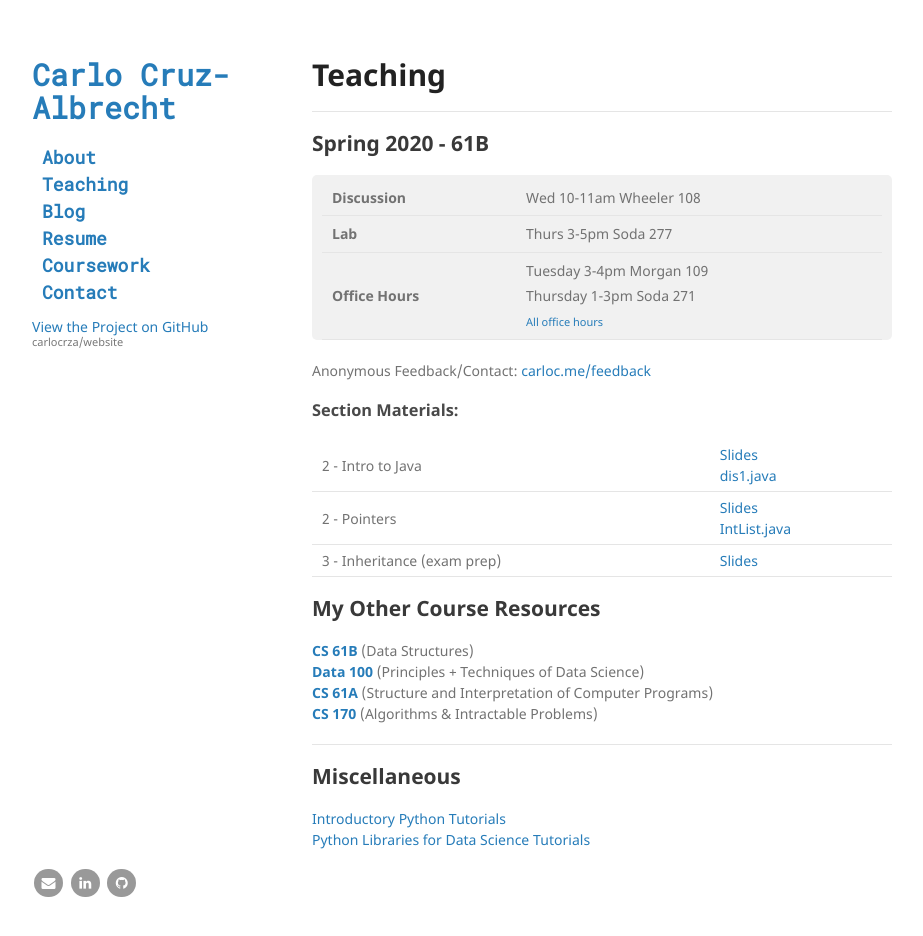
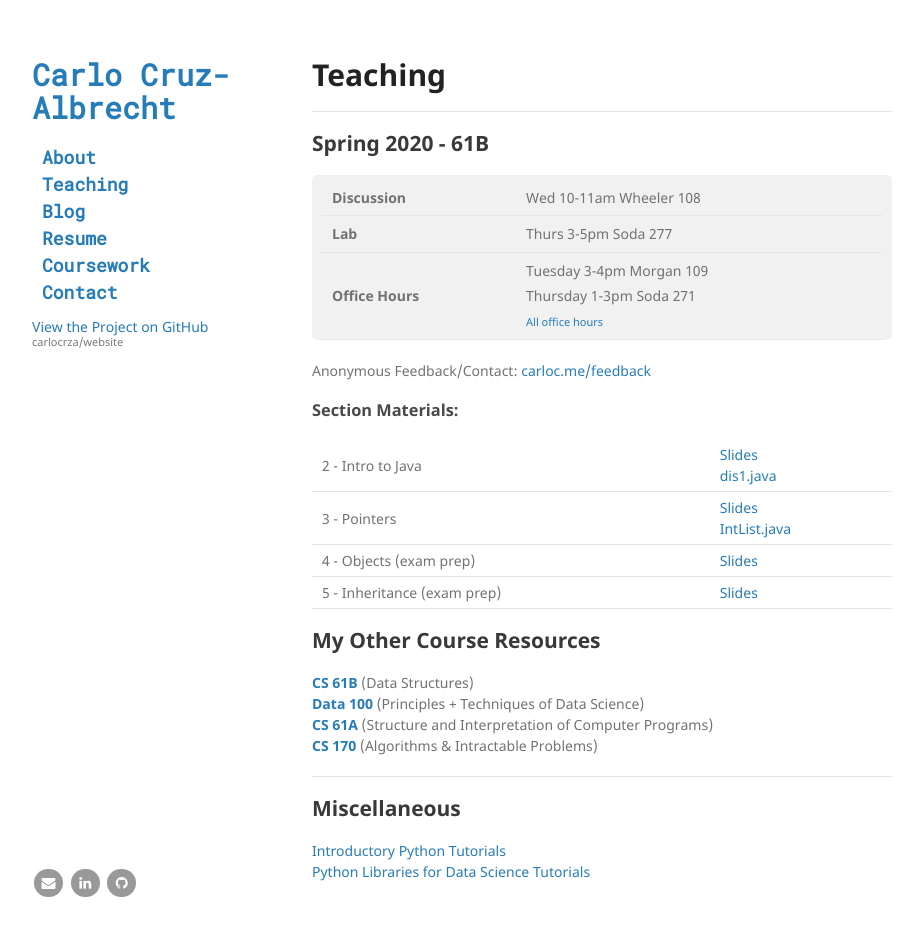
Before and after one commit to carlocrza/website, a Jekyll site: the page built from teaching.md, in a window 1280 px wide and 952 px high. Shown: the top 936 px of the window, without its empty margins (178-1101 px from the left). Built offline with Jekyll 4.4.1, drawn with Linux system fonts in a browser that asks for light colours.

Commit message:
add dis 5 slides

```diff
--- a/teaching.md
+++ b/teaching.md
@@ -26,8 +26,9 @@ Anonymous Feedback/Contact: [carloc.me/feedback](http://carloc.me/feedback.html)
 
 |--------------|-------------|
 |      2 - Intro to Java      |      [Slides](https://docs.google.com/presentation/d/1KuUHjhJdfVghnj-5b9y8KILx4ML3vfuo0dcOFuNC7aw/edit?usp=sharing) <br> [dis1.java](/materials/dis1.java)       |
-|      2 - Pointers      |      [Slides](https://docs.google.com/presentation/d/1vMhs9htHpCd4Du-IqC4mUsH4yZ05dS5XTNS8ZGwAFx8/edit?usp=sharing) <br> [IntList.java](/materials/IntList.java)       |
-|      3 - Inheritance (exam prep)      |      [Slides](https://docs.google.com/presentation/d/1NWluekE7Yp_LxQMPmg0u6FGg_SsDAdCNJFOwew9XOGw/edit?usp=sharing) |
+|      3 - Pointers      |      [Slides](https://docs.google.com/presentation/d/1vMhs9htHpCd4Du-IqC4mUsH4yZ05dS5XTNS8ZGwAFx8/edit?usp=sharing) <br> [IntList.java](/materials/IntList.java)       |
+|      4 - Objects (exam prep)      |      [Slides](https://docs.google.com/presentation/d/1NWluekE7Yp_LxQMPmg0u6FGg_SsDAdCNJFOwew9XOGw/edit?usp=sharing) |
+|      5 - Inheritance (exam prep)      |      [Slides](https://docs.google.com/presentation/d/14voC3z2YAJ4MwJzifQ7DZOB4aESMouuevfan0-u33ZY/edit?usp=sharing) |
 
 ## My Other Course Resources
 **[CS 61B](/61b)** (Data Structures)
```
